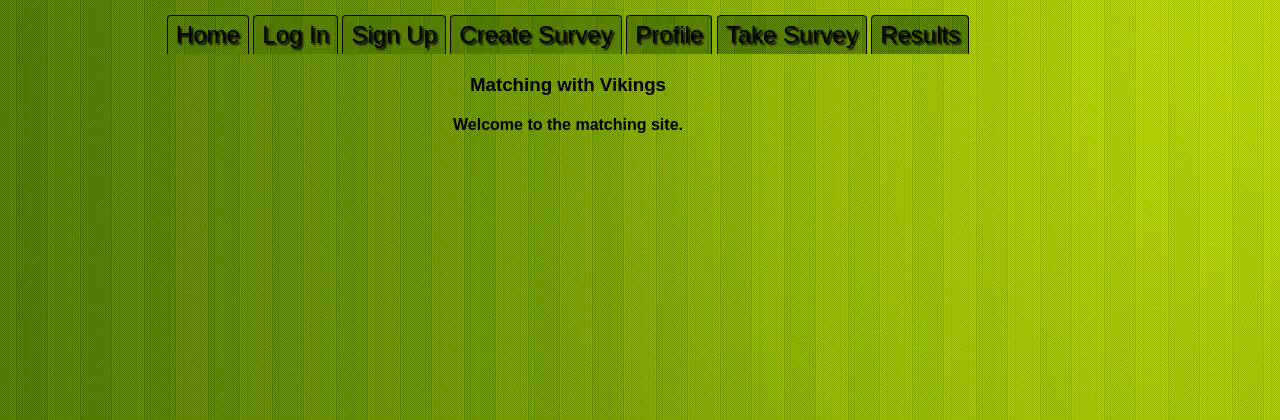
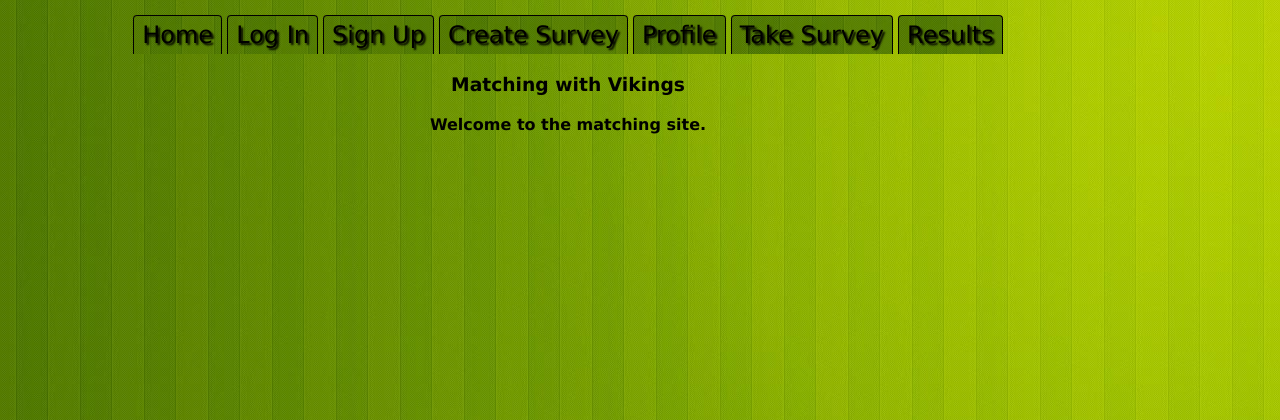
Before and after one commit to dlevylambert/Vikings, a Flask app: page /home in a window 1280 px wide. Shown: the top 420 px of the page. Run offline with Flask 2, Linux system fonts and the light colour scheme; parts of the project's set-up code (start-up, migrations or seed data) failed here and were passed over; some libraries are stand-ins or nearby versions.

Commit message:
changed font

```diff
--- a/static/css/main.css
+++ b/static/css/main.css
@@ -1,6 +1,6 @@
 * {margin:0;
                    padding:0;
-                   font-family: Arial, Helvetica, sans-serif;
+                   font-family: Verdana, Helvetica, sans-serif;
 font-size:15;
 }
 
```
